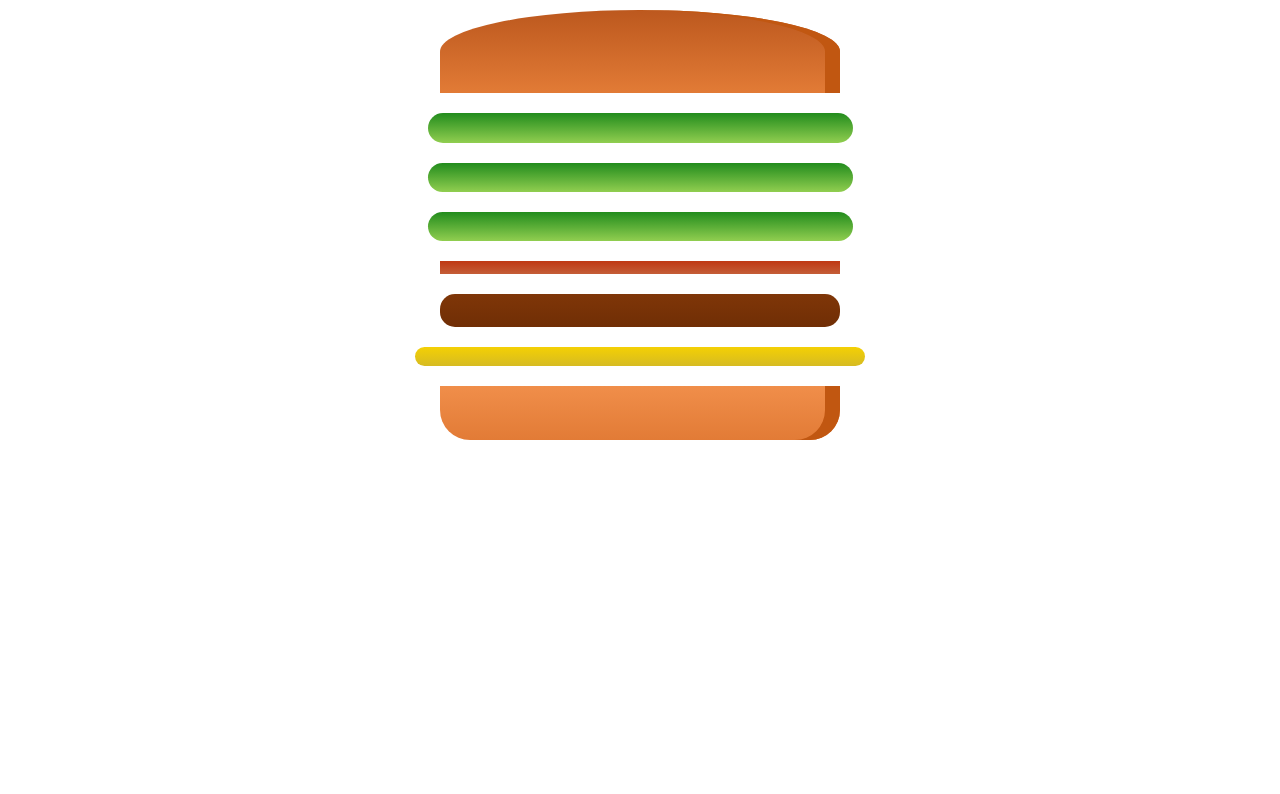
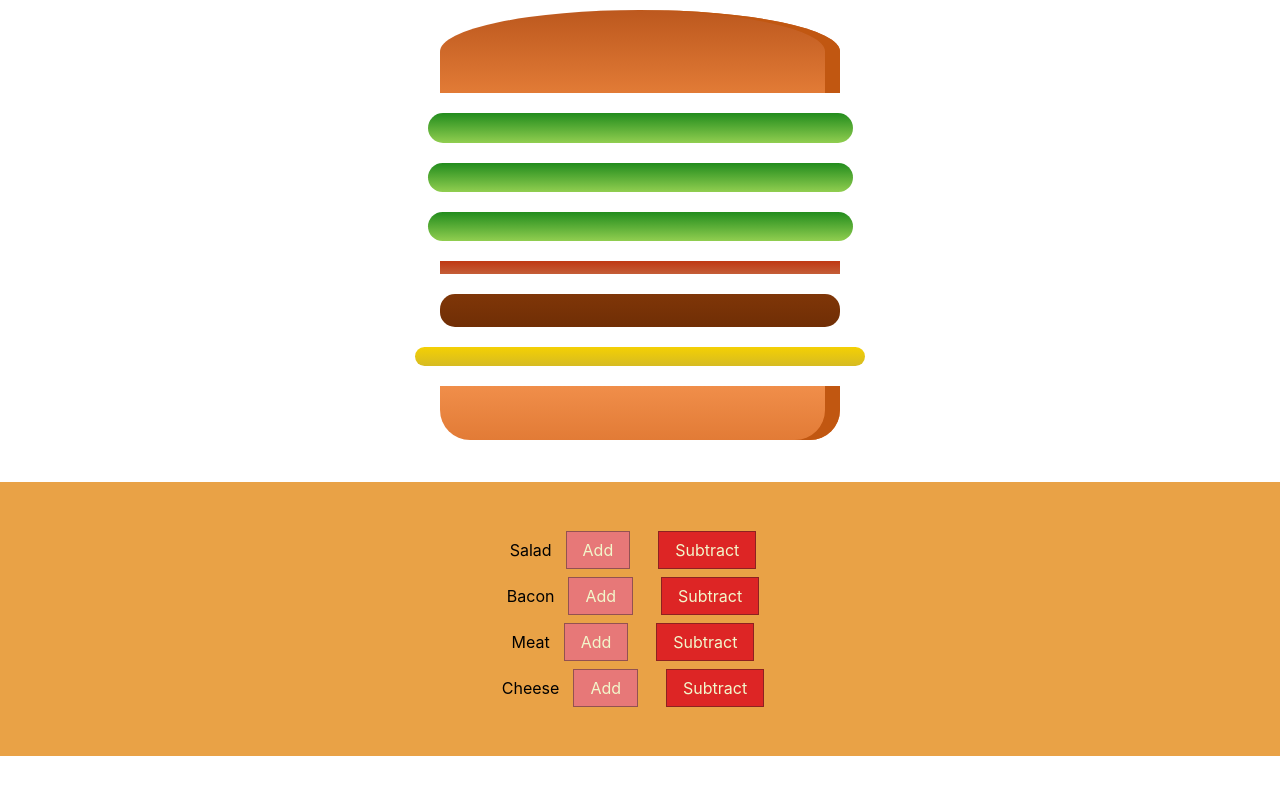
Before and after one commit to sabil62/Burger, a React (Create React App) app in the folder burger/: page / in a window 1280 px wide. Shown: the top 794 px of the page. Built offline with nearby package versions, Linux system fonts and the light colour scheme.

Commit message:
burgerControl

```diff
--- /dev/null
+++ b/burger/src/components/burger/burgerControls/burgerControl/burgerControl.css
@@ -0,0 +1,31 @@
+.buttonControl {
+  width: 100%;
+  margin: auto;
+  font-size: 1.2rem;
+  font-weight: 600;
+}
+.insideButtonControl {
+  margin: 26px 0;
+}
+.controlButton {
+  padding: 8px 16px;
+  margin: 0px 14px;
+  border: 1px solid rgba(31, 30, 30, 0.425);
+  color: rgb(242, 247, 203);
+}
+.add {
+  background-color: rgb(231, 120, 120);
+}
+.add:hover {
+  background-color: rgb(241, 92, 92);
+}
+
+.subtract {
+  background-color: rgb(221, 37, 37);
+}
+.subtract:hover {
+  background-color: rgb(228, 92, 92);
+}
+.type {
+  color: black;
+}
--- /dev/null
+++ b/burger/src/components/burger/burgerControls/burgerControl/burgerControl.js
@@ -0,0 +1,18 @@
+import React from "react";
+import "./burgerControl.css";
+
+const burgerControl = (props) => {
+  return (
+    <div className="burgerControl">
+      <div className="insideButtonControl">
+        <span style={{ textTransform: "capitalize", width: "120px" }}>
+          {props.type}
+        </span>
+        <span className="controlButton add">Add</span>
+        <span className="controlButton subtract">Subtract</span>
+      </div>
+    </div>
+  );
+};
+
+export default burgerControl;
--- /dev/null
+++ b/burger/src/components/burger/burgerControls/burgerControls.css
@@ -0,0 +1,5 @@
+.burgerControlss {
+  padding: 2rem 0rem;
+  background-color: rgb(233, 162, 70);
+  margin-top: 2rem;
+}
--- /dev/null
+++ b/burger/src/components/burger/burgerControls/burgerControls.js
@@ -0,0 +1,17 @@
+import React from "react";
+
+import BurgerControl from "./burgerControl/burgerControl";
+import "./burgerControls.css";
+
+const burgerControls = (props) => {
+  let totalIngredients = [];
+  for (let name in props.ingredients) {
+    totalIngredients.push({ ingredName: name });
+  }
+  let ingreds = totalIngredients.map((names) => (
+    <BurgerControl key={names.ingredName} type={names.ingredName} />
+  ));
+  return <div className="burgerControlss">{ingreds}</div>;
+};
+
+export default burgerControls;
--- a/burger/src/container/burgerBuilder/burgerBuilder.js
+++ b/burger/src/container/burgerBuilder/burgerBuilder.js
@@ -1,5 +1,7 @@
 import React, { Component } from "react";
 import Burger from "../../components/burger/burger";
+//burgerBuilder
+import BurgerControls from "../../components/burger/burgerControls/burgerControls";
 
 class BurgerBuilder extends Component {
   state = {
@@ -14,6 +16,7 @@ class BurgerBuilder extends Component {
     return (
       <React.Fragment>
         <Burger ingredients={this.state.ingredients} />
+        <BurgerControls ingredients={this.state.ingredients} />
       </React.Fragment>
     );
   }
```
